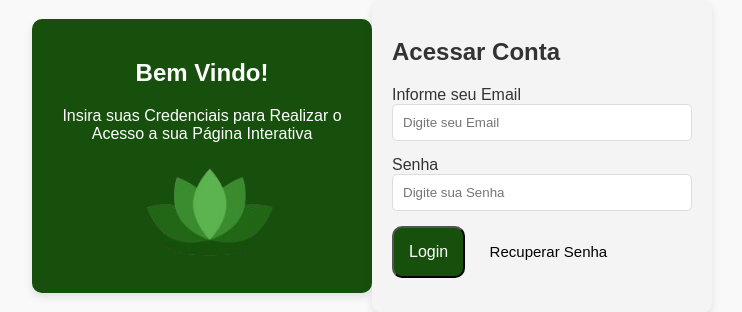
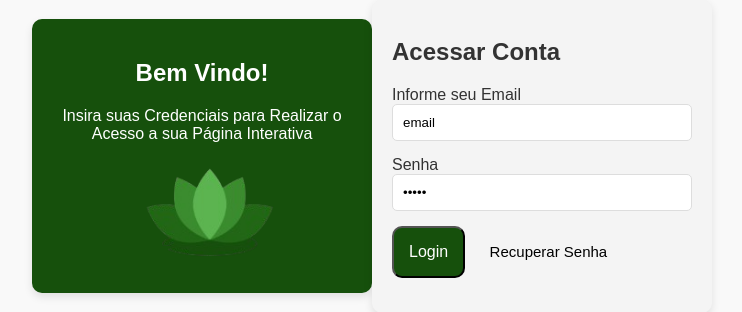
Before and after one commit to tory-souza/emotive, a Django app: page /sistema/loginmedico in a window 1280 px wide. Shown: the part 244-556 px from the top of the page, without its empty margins (268-1010 px from the left). Run offline with Django 5.2, Linux system fonts and the light colour scheme.

Commit message:
login medico att

```diff
--- a/sistema/templates/sistema/loginmedico.html
+++ b/sistema/templates/sistema/loginmedico.html
@@ -2,6 +2,7 @@
 
 <!DOCTYPE html>
 <html lang="pt-br">
+
 <head>
     <meta charset="UTF-8">
     <meta name="viewport" content="width=device-width, initial-scale=1.0">
@@ -9,6 +10,7 @@
     <title>Emotive+</title>
     <link rel="icon" href="{% static 'img/logo.png'%}">
 </head>
+
 <body>
     <header>
         <nav>
@@ -28,12 +30,14 @@
     <section id="acessar-conta" class="login">
         <h2>Acessar Conta</h2>
         <div>
-                <form action="post">
+            <form method="post">
                 {% csrf_token %}
-                <label>Informe seu Email <input type="text" id="email" placeholder="Digite seu Email" name="email" required /></label>
+                <label>Informe seu Email <input type="text" id="email" value="email" placeholder="Digite seu Email"
+                        name="email" required /></label>
         </div>
         <div>
-                <label>Senha <input type="password" id="senha" placeholder="Digite sua Senha" name="senha" required/></label>
+            <label>Senha <input type="password" id="senha" value="senha" placeholder="Digite sua Senha" name="senha"
+                    required /></label>
         </div>
         <div> <button type="submit">Login</button>
             <a id="resetext" href="reset.html">Recuperar Senha</a>
@@ -46,4 +50,5 @@
 <footer>
     <p>&copy; 2024 - Turma 232. Todos os Direitos reservados.</p>
 </footer>
+
 </html>
--- a/sistema/views.py
+++ b/sistema/views.py
@@ -34,9 +34,10 @@ def loginmedico(request):
 
         try:
             medico=Medico.objects.get(email=email,senha=senha)
-            return redirect ('menuMedico') #OU PODE MUDAR PARA ASSIM QUE LOGAR ELE IR PRA PACIENTES EM RISCOS
+            return redirect ('sistema/menuMedico.html') #OU PODE MUDAR PARA ASSIM QUE LOGAR ELE IR PRA PACIENTES EM RISCOS
         except Medico.DoesNotExist:
-            messages.error(request,'Usuário ou senha inválidos.')
+            messages.error(request, 'Usuário ou senha inválidos.')
+
     return render(request,'sistema/loginmedico.html')
 
 
```
Lines whose indentation alone changed are shown as unchanged.
